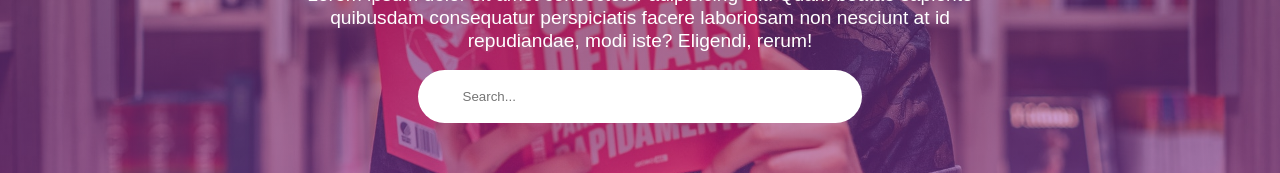
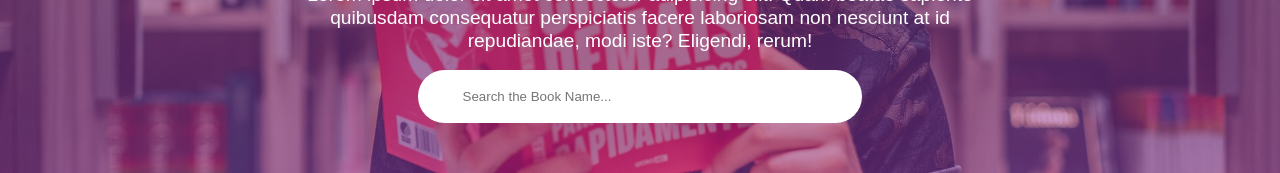
Before and after one commit to Kim-EunSu/react_bookstore, a React (Create React App) app: page / in a window 1280 px wide. Shown: the part 512-685 px from the top of the page. Built offline with nearby package versions, Linux system fonts and the light colour scheme.

Commit message:
Banner 수정

```diff
--- a/src/App.jsx
+++ b/src/App.jsx
@@ -14,7 +14,6 @@ function App() {
         <Route path="/" element={<Home />} />
         <Route path="book" element={<BookList />}></Route>
         <Route path="book/:bookId" element={<BookDetail />} />
-
         <Route path="about" element={<About />} />
       </Routes>
     </BrowserRouter>
--- a/src/components/Banner.jsx
+++ b/src/components/Banner.jsx
@@ -84,7 +84,7 @@ function Banner() {
             value={search}
             onChange={(e) => setSearch(e.target.value)}
             type="text"
-            placeholder="Search..."
+            placeholder="Search the Book Name..."
           />
         </Wrap>
       </Wrapper>
```
